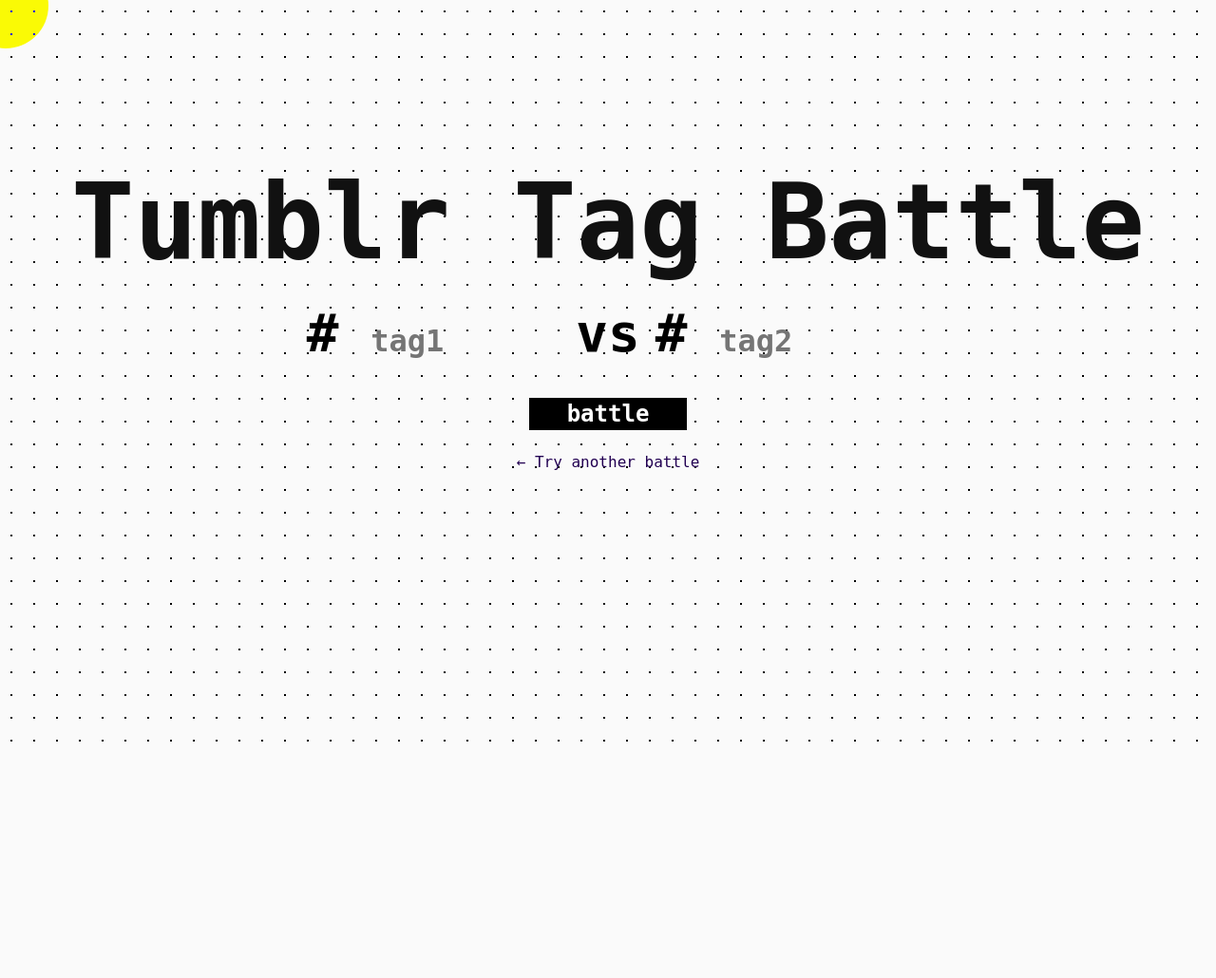
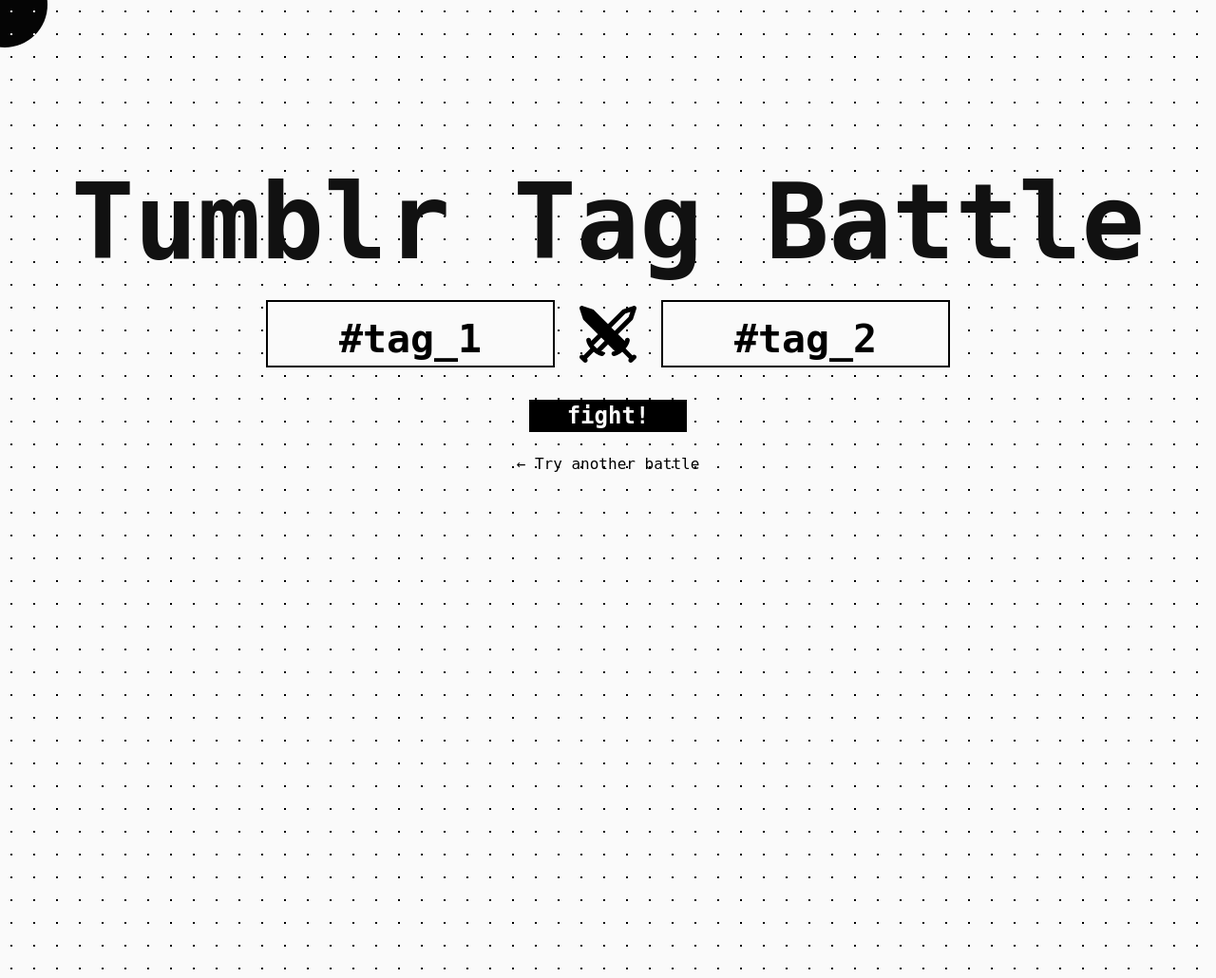
Before and after one commit to adi-agrs/tumblr-tag-battle, a Flask app: page / in a window 1280 px wide. Shown: the whole page at 95% size. Before the commit the page ends 781 px from the top, so only its background shows below. Run offline with Flask 3, Linux system fonts and the light colour scheme.

Commit message:
finish home page

```diff
--- /dev/null
+++ b/static/script.js
@@ -0,0 +1,99 @@
+
+const coords = { x: 0, y: 0 };
+const circles = document.querySelectorAll(".circle");
+const cursor = document.querySelector(".cursor");
+
+let isHolding = false;
+let circleSize = 90;
+const maxSize = 500;
+const baseSize = 90;
+let growSpeed = 5; // Adjust this value to control the growth speed
+let circleOffset = 40;
+let offsetGrowth = 2; // Adjust this value to control the offset growth speed
+
+circles.forEach(function (circle, index) {
+circle.x = 0;
+circle.y = 0;
+circle.style.backgroundColor = "white";
+});
+
+window.addEventListener("mousemove", function (e) {
+coords.x = e.clientX;
+coords.y = e.clientY;
+});
+
+function animateCircles() {
+let x = coords.x;
+let y = coords.y;
+
+cursor.style.top = x;
+cursor.style.left = y;
+
+circles.forEach(function (circle, index) {
+    circle.style.left = x - circleOffset + "px";
+    circle.style.top = y - circleOffset + "px";
+
+    circle.style.scale = (circles.length - index) / circles.length;
+
+    circle.x = x;
+    circle.y = y;
+
+    const nextCircle = circles[index + 1] || circles[0];
+    x += (nextCircle.x - x) * 0.3;
+    y += (nextCircle.y - y) * 0.3;
+});
+
+requestAnimationFrame(animateCircles);
+}
+
+animateCircles();
+
+window.addEventListener("scroll", function() {
+    const scrollY = window.scrollY;
+    document.querySelector(".bg").style.backgroundPosition = `0px ${scrollY * 3}px`;
+});
+
+
+window.addEventListener("mousedown", function() {
+    isHolding = true;
+});
+
+window.addEventListener("mouseup", function() {
+    isHolding = false;
+});
+
+function animateSize() {
+    if (isHolding && circleSize < maxSize) {
+        circleSize += growSpeed; //grow speed
+        circleOffset += offsetGrowth; // Increase the offset when holding
+    } else if (!isHolding && circleSize > baseSize) {
+        circleSize -= growSpeed; //shrink speed
+        circleOffset -= offsetGrowth; // Decrease the offset when not holding
+    }
+
+    circles.forEach(function (circle) {
+        circle.style.width = circleSize + "px";
+        circle.style.height = circleSize + "px";
+        circle.style.borderRadius = circleSize + "px";
+    });
+
+    requestAnimationFrame(animateSize);
+}
+
+animateSize();
+
+const form = document.querySelector("form");
+const waveLeft = document.querySelector(".wave-left");
+const waveRight = document.querySelector(".wave-right");
+
+form.addEventListener("submit", function(e) {
+    e.preventDefault();
+
+    waveLeft.style.width = "50vw";
+    waveRight.style.width = "50vw";
+
+    setTimeout(function() {
+        document.querySelector(".content").classList.add("hidden");
+        form.submit();
+    }, 900);
+});
--- a/static/style.css
+++ b/static/style.css
@@ -12,6 +12,7 @@
     margin: 60px auto;
     padding: 0 24px;
     max-width: 2200px;
+    min-height: 100vh;
 }
 
 body::-webkit-scrollbar {
@@ -58,7 +59,7 @@
     font-size: 0.85rem;
     text-transform: uppercase;
     letter-spacing: 0.1em;
-    color: #999;
+    color: #000000;
     margin-bottom: 16px;
 }
 
@@ -67,6 +68,7 @@
     background-image: radial-gradient(#000000 1px, transparent 1px);
     background-size: 24px 24px;
 }
+
 
 .form-row {
     display: flex;
@@ -79,7 +81,7 @@
     flex-direction: row;
     align-items: center;
     justify-content: center;
-    gap: 16px;
+    gap: 8px;
 }
 
 form {
@@ -96,15 +98,27 @@
     font-weight: bold;
     font-family: 'OCR A Std', monospace;
     background-color: #000000;
-    color: #ffffff;
+    color: #fafafa;
     border: none;
     cursor: pointer;
-    transition: background-color 0.3s ease;
+    transition: background-color 0.3s ease, color 0.2s ease;
+}
+
+button:hover {
+    background-color: #e00061;
+    color: #fafafa;
+    border: none;
 }
 
 a {
     text-decoration: none;
-    color: #220052;
+    cursor: pointer;
+    color: #000000;
+}
+
+a:hover {
+    cursor: pointer;
+    color: #e00b00;
 }
 
 .battle {
@@ -156,5 +170,68 @@
     width: 90px;
     height: 90px;
     border-radius: 65px;
-    background-color: #fff;
+    background-color: #fafafa;
 }
+
+::selection {
+    background-color: #07be6c; /* the highlight color */
+    color: #fafafa; /* the text color when highlighted */
+}
+
+.tag-input {
+    background-color: #fafafa;
+    padding: 1px 50px;
+    outline: 2px solid #000000;
+}
+
+input {
+    color: black;
+    margin-left: 0px;
+    margin-top: 1px;
+    font-size: 2.6rem;
+    text-align: center;
+
+}
+
+input::placeholder {
+    color: black;
+    margin-left: 0px;
+    margin-top: 3px;
+    font-size: 2.6rem;
+    text-align: center;
+}
+
+.vs-icon {
+    width: 60px;  /* adjust to fit */
+    margin: 0 20px;  /* space between the inputs */
+    height: auto;
+}
+
+.wave-left {
+    position: fixed;
+    top: 0;
+    left: 0;
+    width: 0;
+    height: 100%;
+    background-color: white;
+    mix-blend-mode: difference;
+    z-index: 99998;
+    transition: width 0.8s cubic-bezier(0.76, 0, 0.24, 1);
+}
+
+.wave-right {
+    position: fixed;
+    top: 0;
+    right: 0;
+    width: 0;
+    height: 100%;
+    background-color: white;
+    mix-blend-mode: difference;
+    z-index: 99998;
+    transition: width 0.8s cubic-bezier(0.76, 0, 0.24, 1);
+}
+
+.hidden {
+    opacity: 0;
+    transition: opacity 0.2s ease;
+}
--- a/templates/index.html
+++ b/templates/index.html
@@ -4,6 +4,8 @@
     <title>Tumblr Tag Battle</title>
     <link rel="stylesheet" href="/static/style.css">
 
+
+<div class="content">
 </head>
 <body>
     <h1> Tumblr Tag Battle </h1>
@@ -14,6 +16,8 @@
     <title>Results — Tumblr Tag Battle</title>
 </head>
 <body>
+    <div class="wave-left"></div>
+    <div class="wave-right"></div>
     <div class="cursor">
         <div class="circle"></div>
         <div class="circle"></div>
@@ -39,61 +43,20 @@
 
     <form action="/compare" method="POST">
         <div class="form-row">
-            <span class="tag-input"># <input type="text" name="tag1" placeholder="tag1"> </span>
-            <span class="vs">vs</span>
-            <span class="tag-input"># <input type="text" name="tag2" placeholder="tag2"> </span>
+            <span class="tag-input"><input type="text" name="tag1" placeholder="#tag_1"> </span>
+            <img src="/static/images/sword-fight.svg" class="vs-icon">
+            <span class="tag-input"><input type="text" name="tag2" placeholder="#tag_2"> </span>
         </div>
 
-        <button type="submit">battle</button>
+        <button type="submit">fight!</button>
     </form>
     <div style="text-align: center;">
         <a href="/">← Try another battle</a>
     </div>
+    <script src="/static/script.js"></script>
 
-    <script>
-    const coords = { x: 0, y: 0 };
-    const circles = document.querySelectorAll(".circle");
 
-    const cursor = document.querySelector(".cursor");
-
-    circles.forEach(function (circle, index) {
-    circle.x = 0;
-    circle.y = 0;
-    circle.style.backgroundColor = "blue";
-    });
-
-    window.addEventListener("mousemove", function (e) {
-    coords.x = e.clientX;
-    coords.y = e.clientY;
-    });
-
-    function animateCircles() {
-    let x = coords.x;
-    let y = coords.y;
-
-    cursor.style.top = x;
-    cursor.style.left = y;
-
-    circles.forEach(function (circle, index) {
-        circle.style.left = x - 39 + "px";
-        circle.style.top = y - 39 + "px";
-
-        circle.style.scale = (circles.length - index) / circles.length;
-
-        circle.x = x;
-        circle.y = y;
-
-        const nextCircle = circles[index + 1] || circles[0];
-        x += (nextCircle.x - x) * 0.3;
-        y += (nextCircle.y - y) * 0.3;
-    });
-
-    requestAnimationFrame(animateCircles);
-    }
-
-    animateCircles();
-
-    </script>
 </body>
+</div>
 
 </html>
```
Also changed, not shown: static/images/sword-fight.svg (added).
